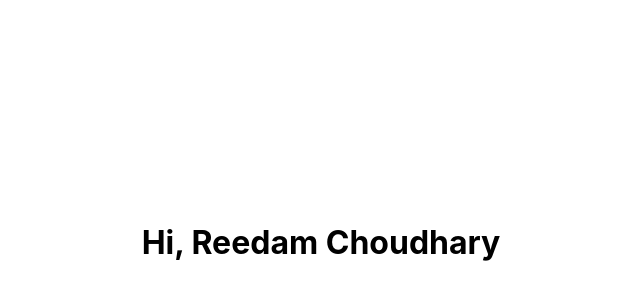
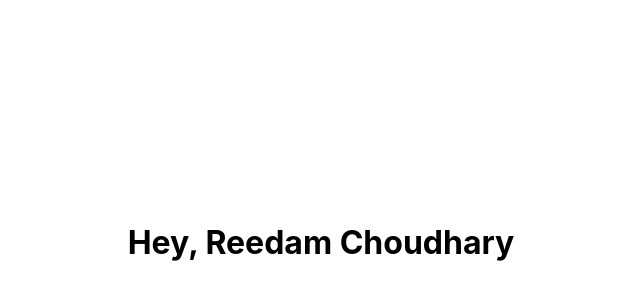
Before and after one commit to reedamchoudhary/blog-page-template, a React (Create React App) app in the folder dummy-react/dummyreact/: page / in a window 1280 px wide. Shown: the part 38-338 px from the top of the page, without its empty margins (319-959 px from the left). Built offline with nearby package versions, Linux system fonts and the light colour scheme.

Commit message:
props destructuring in class

```diff
--- a/dummy-react/dummyreact/src/Destructuring.jsx
+++ b/dummy-react/dummyreact/src/Destructuring.jsx
@@ -1,14 +1,11 @@
 import React , {Component} from 'react';
 import "./index.css";
 
-const Destructuring = props=>{
-
-    const {name, surname} = props
-    return(
-        <div>
-            <h1>Hi, {name} {surname}</h1>
-        </div>
-    )
+class Destructuring extends Component{
+    render(){
+        const {name, surname} = this.props
+        return <h1> Hey, {name} {surname}</h1>
+    }
 }
 
 export default Destructuring
```
